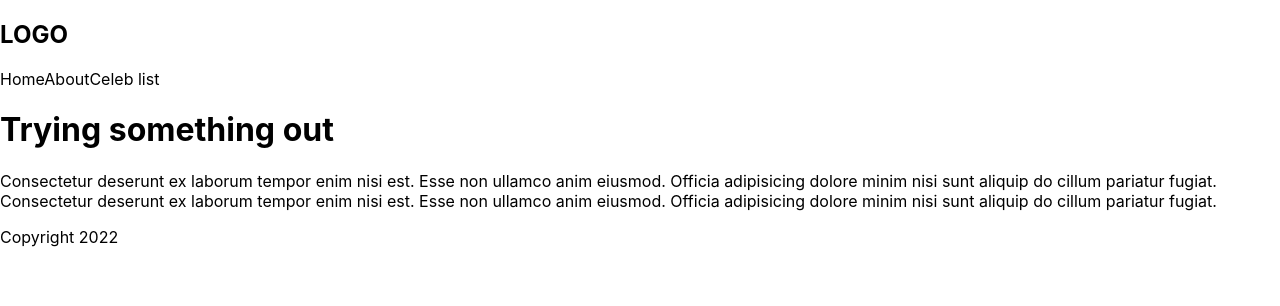
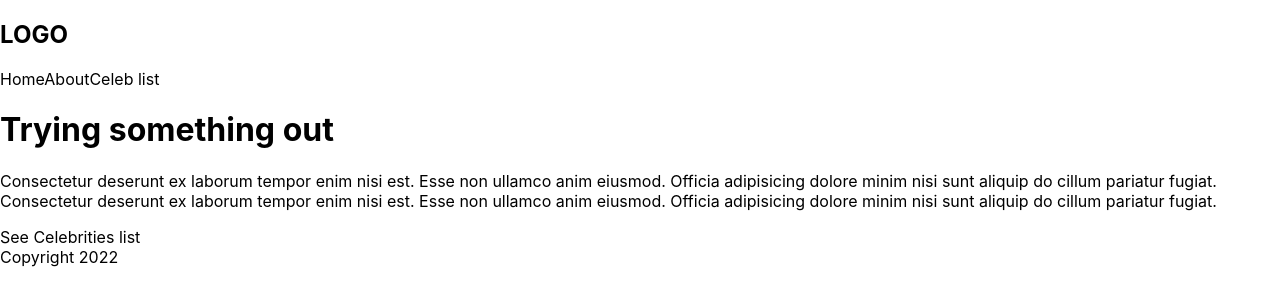
Before and after one commit to larrybabs/Celebrity-list, a Next.js app: page / in a window 1280 px wide. Shown: the top 306 px of the page. Built offline with nearby package versions, Linux system fonts and the light colour scheme.

Commit message:
add link from next to navigate pages

```diff
--- a/components/Navbar.js
+++ b/components/Navbar.js
@@ -1,14 +1,22 @@
+import Link from 'next/link'
 
 const Navbar = () => {
   return (
+    <nav>
          <div className="logo">
-      <nav>
             <h1>LOGO</h1>
+         </div>
+
+          <Link href="/">
             <a>Home</a>
+          </Link>
+          <Link href="/about">
             <a>About</a>
+          </Link>
+          <Link href="/celebs">
             <a>Celeb list</a>
+          </Link>
     </nav>
-    </div>
   );
 }
 
--- a/pages/index.js
+++ b/pages/index.js
@@ -2,6 +2,7 @@
 import Image from 'next/image'
 import Footer from '../components/Footer'
 import Navbar from '../components/Navbar'
+import Link from 'next/link'
 import styles from '../styles/Home.module.css'
 
 export default function Home() {
@@ -20,6 +21,9 @@
         est. Esse non ullamco anim eiusmod. Officia adipisicing dolore minim
         nisi sunt aliquip do cillum pariatur fugiat.
       </p>
+      <Link href="/celebs">
+        <a>See Celebrities list</a>
+      </Link>
       <Footer />
     </div>
   )
```
Lines whose indentation alone changed are shown as unchanged.
